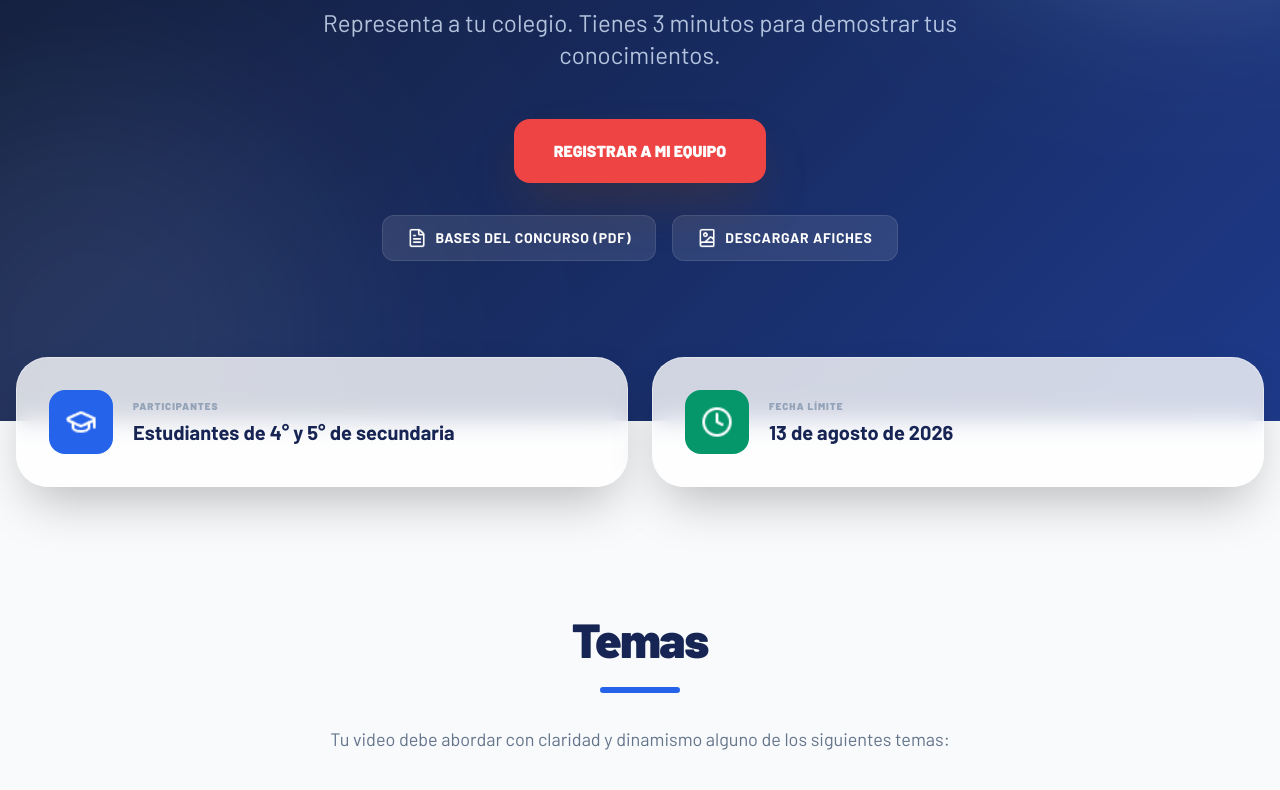
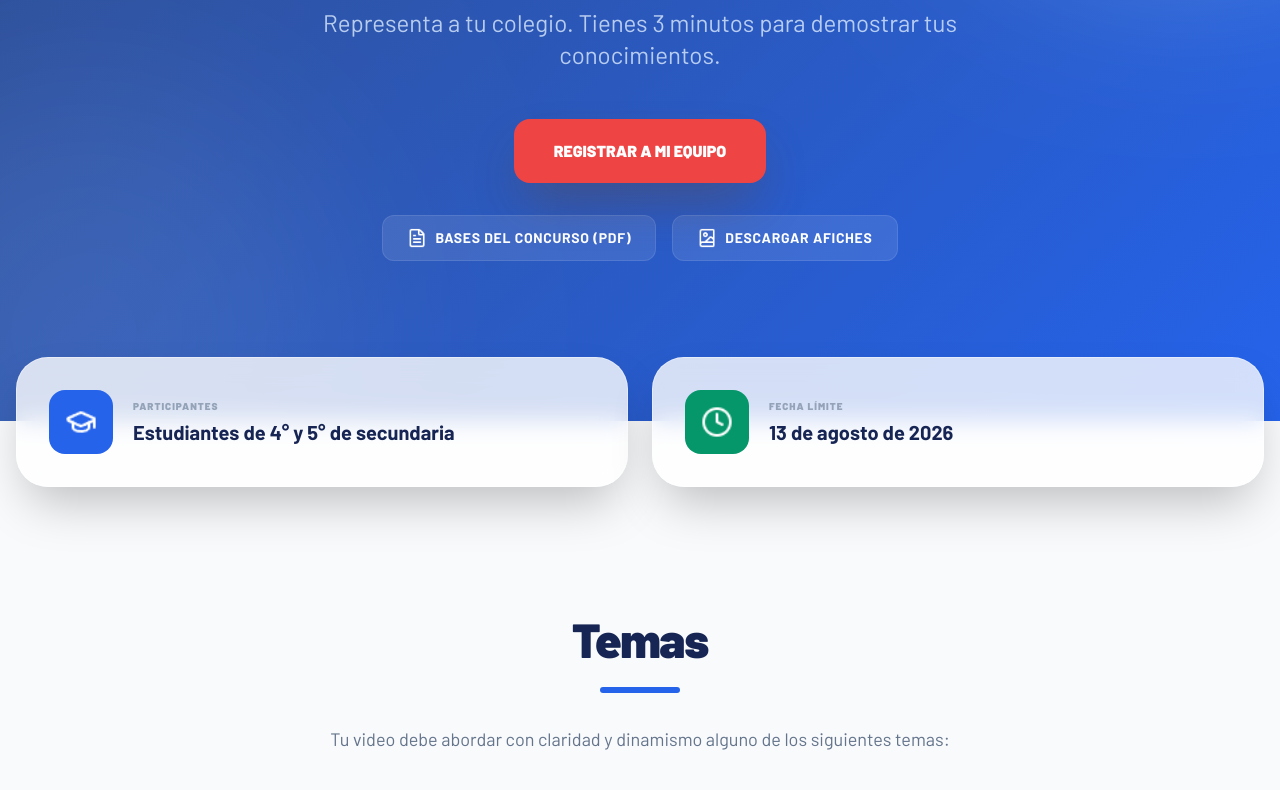
Before and after one commit to MgAsmat/ce2026-p2, a plain HTML site: page index.html in a window 1280 px wide. Shown: the part 407-1197 px from the top of the page. Drawn offline with nearby package versions, Linux system fonts and the light colour scheme.

Commit message:
Update gradient colors in styles.css

```diff
--- a/styles.css
+++ b/styles.css
@@ -8,7 +8,7 @@
             border: 1px solid rgba(255, 255, 255, 0.3);
         }
         .bcrp-gradient {
-            background: linear-gradient(135deg, #0f172a 0%, #1e3a8a 100%);
+            background: linear-gradient(135deg, #304c89 0%, #2563eb 100%);
         }
         .card-hover {
             transition: all 0.3s cubic-bezier(0.4, 0, 0.2, 1);
```
